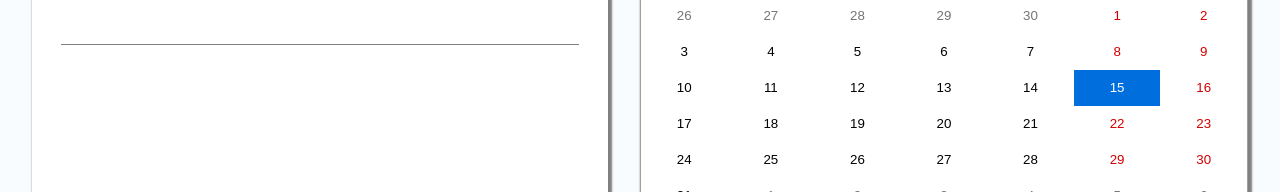
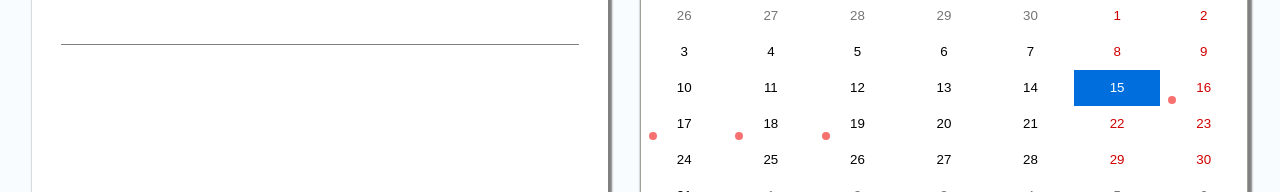
Before and after one commit to mook1212/todo-test, a React (Create React App) app: page /todo in a window 1280 px wide. Shown: the part 163-355 px from the top of the page. Built offline with nearby package versions, Linux system fonts and the light colour scheme; no server answers; a web font is replaced by a local one.

Commit message:
달력 mark

```diff
--- a/src/App.css
+++ b/src/App.css
@@ -2,7 +2,9 @@
     width: 100%;
     height: 100%;
 }
-
+.highlight {
+  background: #f3a95f;
+}
 
 
 
--- a/src/Route/todo.js
+++ b/src/Route/todo.js
@@ -2,11 +2,12 @@ import { createContext, useState, useEffect } from "react"
 import { Route, Routes, Link, useNavigate, Outlet } from 'react-router-dom'
 import classNames from 'classnames/bind'
 import Calendar from 'react-calendar';
-import 'react-calendar/dist/Calendar.css';
 import moment from 'moment';
 import Swal from 'sweetalert2'
 import axios from 'axios'
+import 'react-calendar/dist/Calendar.css';
 import style from './todo.module.css'
+import '../App.css'
 
 const cs = classNames.bind(style);
 
@@ -18,8 +19,21 @@ function Todo() {
     let [none, setNone] = useState('none')
     let [block, setBlock] = useState('block')
     let [flex, setFlex] = useState('flex')
+    let [cal, setCal] = useState(moment(value).format("YYYY년 MM월 DD일"))
+    // setCal(moment(value).format("YYYY년 MM월 DD일"))
 
-    let [filter,setFilter] = useState()
+    const marks = [
+        '2022-10-16',
+        '2022-10-17',
+        '2022-10-18',
+        '2022-10-19',
+    ];
+
+
+
+
+    // DB에 일정 데이터 조회
+    let [filter, setFilter] = useState()
     useEffect(() => {
         axios.get('http://localhost:8000/list-confirm')
             .then(res => {
@@ -28,29 +42,28 @@ function Todo() {
                     return data.title === moment(value).format("YYYY년 MM월 DD일")
                 })
                 setFilter(DBfilter)
-                console.log(filter);
             })
             .catch(() => {
                 console.log("실패");
             });
-    }, [none])
+    }, [block])
+    console.log(filter);
 
-    function list_confirm () {
 
+
+    function list_add() {
+        let val = document.getElementById('add-input').value
+        axios.post('http://localhost:8000/todolist', {
+            title: moment(value).format("YYYY년 MM월 DD일"),
+            name: val + 123
+        })
+            .then(function (res) {
+                console.log(res);
+            })
+            .catch(() => {
+                console.log("실패");
+            });
     }
-
-    // function list_add() {
-    //     axios.post('http://localhost:8000/todolist', {
-    //         title: moment(value).format("YYYY년 MM월 DD일"),
-    //         name: val
-    //     })
-    //         .then(function (res) {
-    //             console.log(res);
-    //         })
-    //         .catch(() => {
-    //             console.log("실패");
-    //         });
-    // }
 
     return (
         <>
@@ -79,7 +92,9 @@ function Todo() {
                                         Swal.fire('일정을 입력 해주세요.')
                                     } else if (val != '') {
                                         Swal.fire('일정이 추가 되었습니다.')
-
+                                        if (filter.length == 0) {
+                                            list_add()
+                                        }
                                         setBlock('block')
                                         setNone('none')
                                     }
@@ -99,9 +114,22 @@ function Todo() {
 
                 </div>
 
+
+
                 <div className={cs("container2")}>
                     <div className={cs("todo-calendar")}>
-                        <Calendar className={cs('calendar')} onChange={onChange} value={value} />
+                        <Calendar className={cs('calendar')} onChange={onChange} value={value}
+                            tileContent={({ date, view }) => {
+                                if (marks.find((x) => x === moment(date).format("YYYY-MM-DD"))) {
+                                    return (
+                                        <>
+                                            <div className={cs('mark')}>
+                                                <div className={cs("dot")}></div>
+                                            </div>
+                                        </>
+                                    );
+                                }
+                            }} />
                     </div>
 
                     <div className={cs("memo")}>
--- a/src/Route/todo.module.css
+++ b/src/Route/todo.module.css
@@ -135,3 +135,22 @@ body {
     text-align: center;
     font-family: 'Nanum Gothic', sans-serif;
 }
+
+.highlight {
+    background: red;
+    color: red;
+}
+.mark {
+    display: flex;
+    justify-content: center;
+    align-items: center;
+    position: absolute;
+}
+.dot {
+    height: 8px;
+    width: 8px;
+    background-color: #f87171;
+    border-radius: 50%;
+    display: flex;
+    margin-left: 1px;
+}
```
